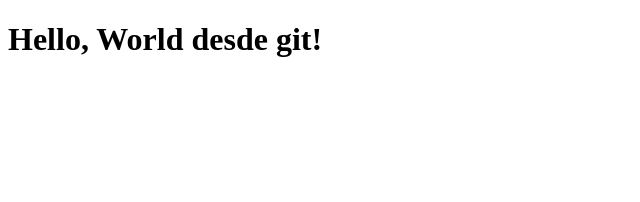
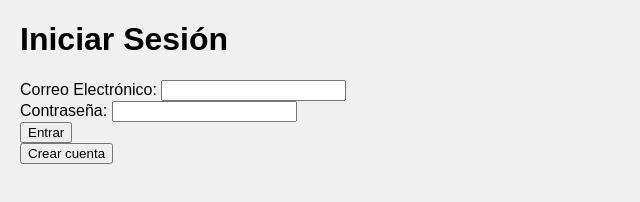
Before and after one commit to Dani638-alex/ejercicio_git, a plain HTML site: page index.html in a window 1280 px wide. Shown: the whole page, without its empty margins (0-640 px from the left). Drawn offline with Linux system fonts and the light colour scheme.

Commit message:
Integración de login

```diff
--- a/index.html
+++ b/index.html
@@ -1,11 +1,35 @@
 <!DOCTYPE html>
-<html lang="en">
+<html lang="es">
 <head>
     <meta charset="UTF-8">
     <meta name="viewport" content="width=device-width, initial-scale=1.0">
-    <title>Document</title>
+    <title>Login</title>
+    <link rel="stylesheet" href="css/styles.css">
+    <script src="js/script.js"></script>
 </head>
 <body>
-    <h1>Hello, World desde git!</h1>
+    <div class="contenedor-formulario">
+        <h1>Iniciar Sesión</h1>
+
+        <form id="formLogin">
+            <div class="campo">
+                <label for="email">Correo Electrónico:</label>
+                <input type="email" id="email" name="email" required>
+            </div>
+
+            <div class="campo">
+                <label for="password">Contraseña:</label>
+                <input type="password" id="password" name="password" required>
+            </div>
+
+            <div class="campo">
+                <button type="submit">Entrar</button>
+            </div>
+
+            <div class="campo">
+                <button type="button" id="btnRegistro">Crear cuenta</button>
+            </div>
+        </form>
+    </div>
 </body>
 </html>
```
